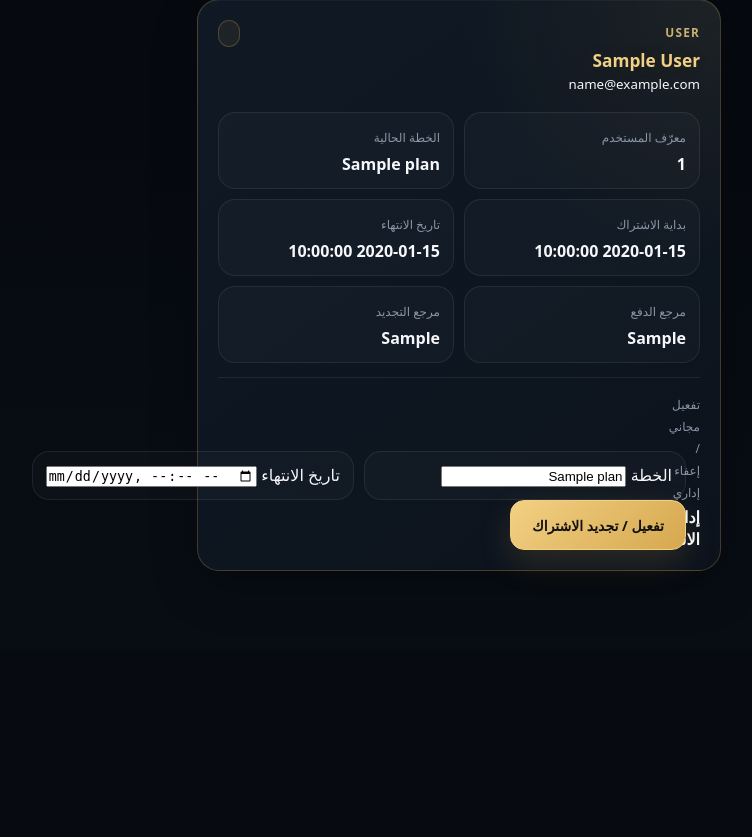
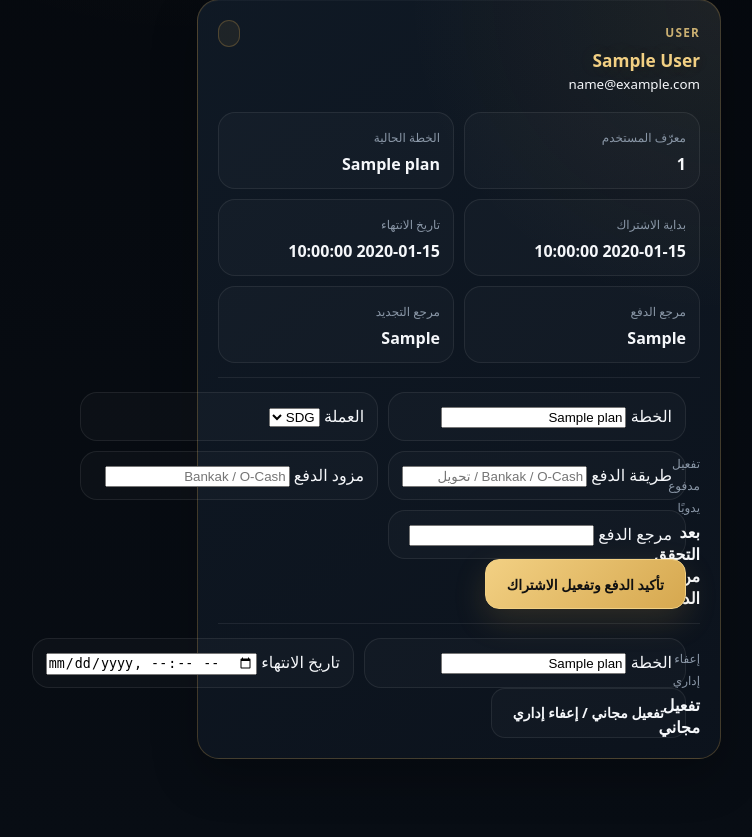
Before and after one commit to aymenmhmd3sul/sudan-mining-hub-mvp, a FastAPI app: template app/templates/admin/subscriptions.html in a window 1280 px wide. Shown: the part 284-1121 px from the top of the page, without its empty margins (451-1203 px from the left). Before the commit the page ends 855 px from the top, so only its background shows below. Run offline with FastAPI, Linux system fonts and the light colour scheme; the template is opened without the code that fills it: most values are stand-ins (such as "Sample title", 1, 10 or a date in 2020); parts of the project's set-up code (start-up, migrations or seed data) failed here and were passed over.

Commit message:
Add manual paid subscription activation

```diff
--- a/app/templates/admin/subscriptions.html
+++ b/app/templates/admin/subscriptions.html
@@ -114,8 +114,83 @@
 
                         <div class="admin-deal-commission">
                             <div>
-                                <span>تفعيل مجاني / إعفاء إداري</span>
-                                <strong>إدارة الاشتراك</strong>
+                                <span>تفعيل مدفوع يدويًا</span>
+                                <strong>بعد التحقق من الدفع</strong>
+                            </div>
+
+                            <form
+                                method="post"
+                                action="/admin/subscriptions/{{ row.user.id }}/activate-paid-manual"
+                            >
+                                <div class="admin-deal-info-grid">
+                                    <div class="admin-deal-info">
+                                        <label for="paid-plan-{{ row.user.id }}">الخطة</label>
+                                        <input
+                                            id="paid-plan-{{ row.user.id }}"
+                                            name="plan"
+                                            type="text"
+                                            value="{% if row.subscription %}{{ row.subscription.plan }}{% else %}monthly{% endif %}"
+                                            required
+                                        >
+                                    </div>
+
+                                    <div class="admin-deal-info">
+                                        <label for="paid-currency-{{ row.user.id }}">العملة</label>
+                                        <select
+                                            id="paid-currency-{{ row.user.id }}"
+                                            name="currency"
+                                            required
+                                        >
+                                            <option value="SDG">SDG</option>
+                                            <option value="USD">USD</option>
+                                        </select>
+                                    </div>
+
+                                    <div class="admin-deal-info">
+                                        <label for="payment-method-{{ row.user.id }}">طريقة الدفع</label>
+                                        <input
+                                            id="payment-method-{{ row.user.id }}"
+                                            name="payment_method"
+                                            type="text"
+                                            placeholder="Bankak / O-Cash / تحويل"
+                                            required
+                                        >
+                                    </div>
+
+                                    <div class="admin-deal-info">
+                                        <label for="payment-provider-{{ row.user.id }}">مزود الدفع</label>
+                                        <input
+                                            id="payment-provider-{{ row.user.id }}"
+                                            name="provider"
+                                            type="text"
+                                            placeholder="Bankak / O-Cash"
+                                        >
+                                    </div>
+
+                                    <div class="admin-deal-info">
+                                        <label for="payment-reference-{{ row.user.id }}">مرجع الدفع</label>
+                                        <input
+                                            id="payment-reference-{{ row.user.id }}"
+                                            name="external_reference"
+                                            type="text"
+                                            required
+                                        >
+                                    </div>
+                                </div>
+
+                                <button
+                                    type="submit"
+                                    class="btn btn-primary"
+                                >
+                                    تأكيد الدفع وتفعيل الاشتراك
+                                </button>
+                            </form>
+                        </div>
+
+                        <div class="admin-deal-commission">
+                            <div>
+                                <span>إعفاء إداري</span>
+                                <strong>تفعيل مجاني</strong>
                             </div>
 
                             <form
@@ -123,34 +198,32 @@
                                 action="/admin/subscriptions/{{ row.user.id }}/activate-free"
                             >
                                 <div class="admin-deal-info-grid">
-
                                     <div class="admin-deal-info">
-                                        <label for="plan-{{ row.user.id }}">الخطة</label>
+                                        <label for="free-plan-{{ row.user.id }}">الخطة</label>
                                         <input
-                                            id="plan-{{ row.user.id }}"
+                                            id="free-plan-{{ row.user.id }}"
                                             name="plan"
                                             type="text"
-                                            value="{% if row.subscription %}{{ row.subscription.plan }}{% endif %}"
+                                            value="{% if row.subscription %}{{ row.subscription.plan }}{% else %}monthly{% endif %}"
                                             required
                                         >
                                     </div>
 
                                     <div class="admin-deal-info">
-                                        <label for="expires-{{ row.user.id }}">تاريخ الانتهاء</label>
+                                        <label for="free-expires-{{ row.user.id }}">تاريخ الانتهاء</label>
                                         <input
-                                            id="expires-{{ row.user.id }}"
+                                            id="free-expires-{{ row.user.id }}"
                                             name="expires_at"
                                             type="datetime-local"
                                         >
                                     </div>
-
                                 </div>
 
                                 <button
                                     type="submit"
-                                    class="btn btn-primary"
+                                    class="btn btn-secondary"
                                 >
-                                    تفعيل / تجديد الاشتراك
+                                    تفعيل مجاني / إعفاء إداري
                                 </button>
                             </form>
                         </div>
```
Also changed, not shown: app/routers/admin.py (+64 -0 lines).
